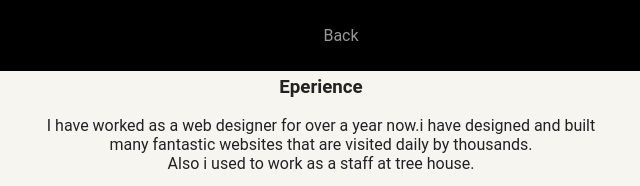
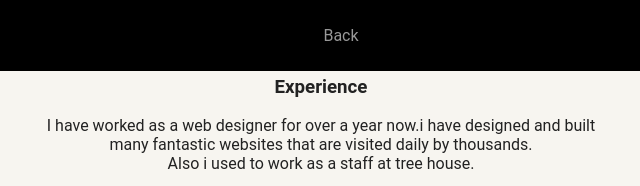
Before and after one commit to John-G1/project1, a plain HTML site: page esperience.html in a window 1280 px wide. Shown: the top 186 px of the page, 319-959 px from the left. Drawn offline with Linux system fonts and the light colour scheme.

Commit message:
Update esperience.html

```diff
--- a/esperience.html
+++ b/esperience.html
@@ -26,7 +26,7 @@
 
           <br><br><br>
 
-            <h3>Eperience</h3>
+            <h3>Experience</h3>
            <p> I have worked as a web designer for over a year now.i have designed and built<br> many fantastic websites that are visited daily by thousands.<br>
             Also i used to work as a staff at tree house.</p>
 
```
